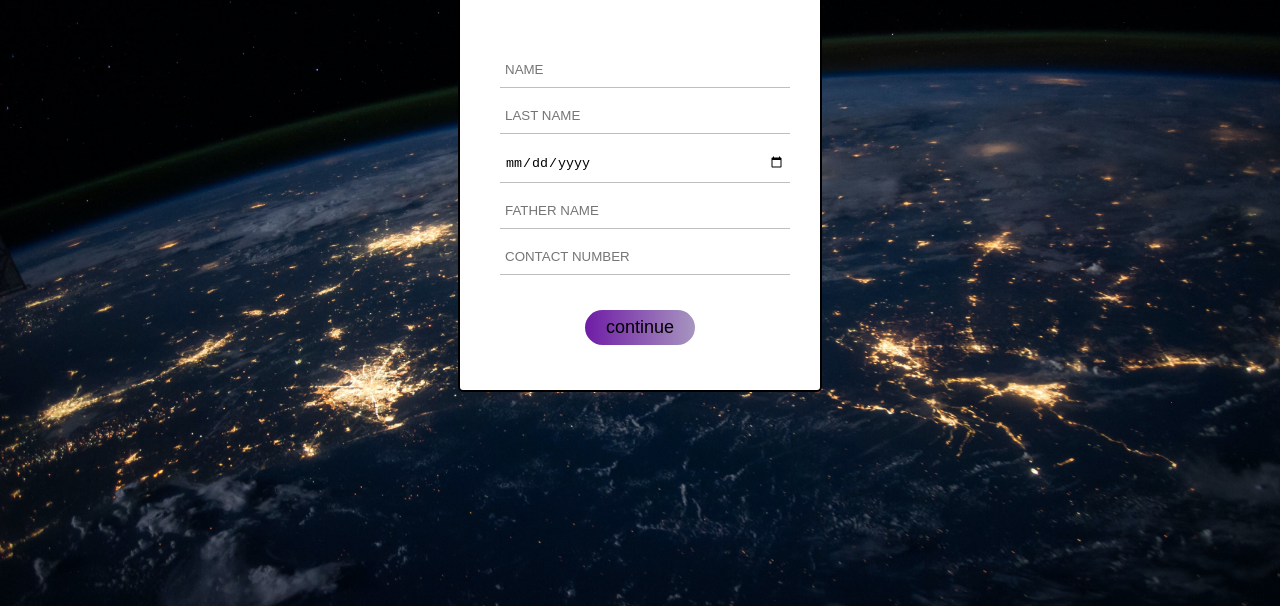
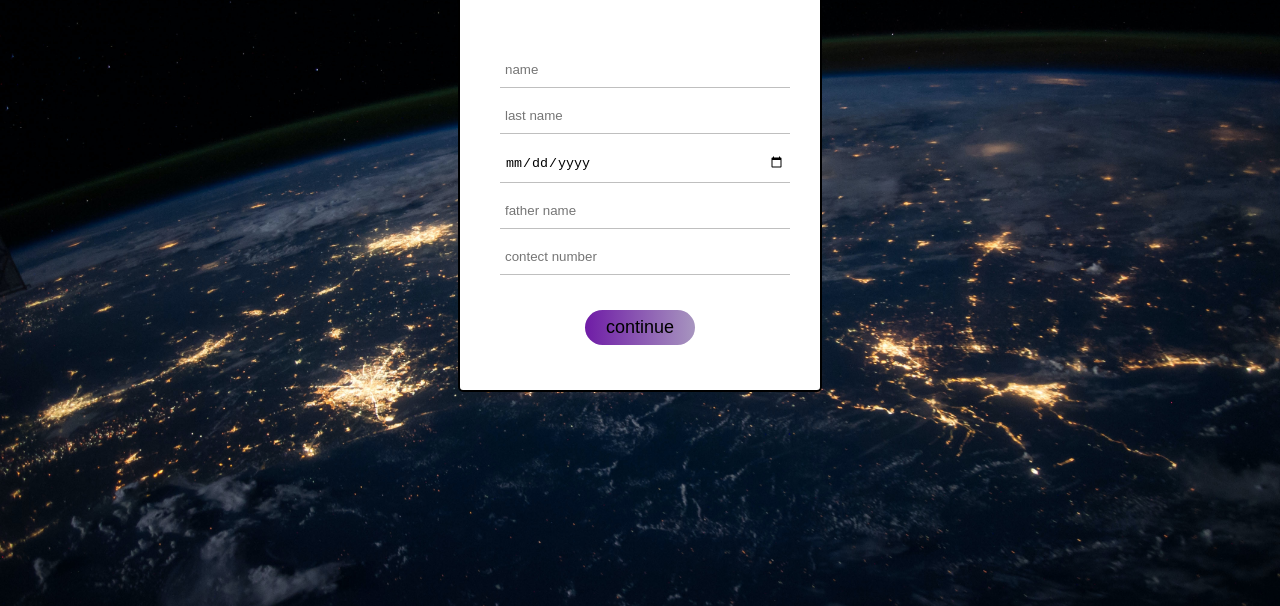
Before and after one commit to imFarazShaikh/form, a plain HTML site: page index.html in a window 1280 px wide. Shown: the part 194-800 px from the top of the page. Drawn offline with Linux system fonts and the light colour scheme.

Commit message:
Update index.html

```diff
--- a/index.html
+++ b/index.html
@@ -15,11 +15,11 @@
      <div class="container">
         <form action="sec form.html">
             <h2>BIO</h2>
-            <input type="text" placeholder="NAME">
-            <input type="text" placeholder="LAST NAME">
+            <input type="text" placeholder="name">
+            <input type="text" placeholder="last name">
             <input type="date" placeholder="">
-            <input type="text" placeholder="FATHER NAME">
-            <input type="text" placeholder="CONTACT NUMBER">
+            <input type="text" placeholder="father name">
+            <input type="text" placeholder="contect number">
             <div>
                 <button class="btn-box"><a href="sec form.html">continue</a></button>
             </div>
```
